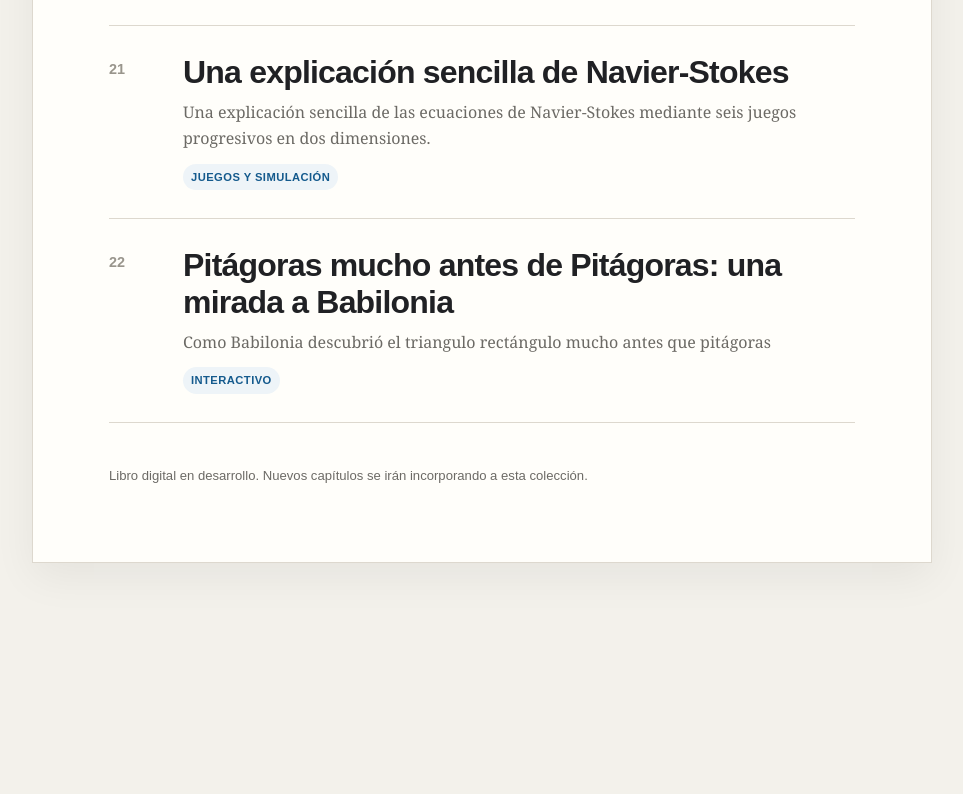
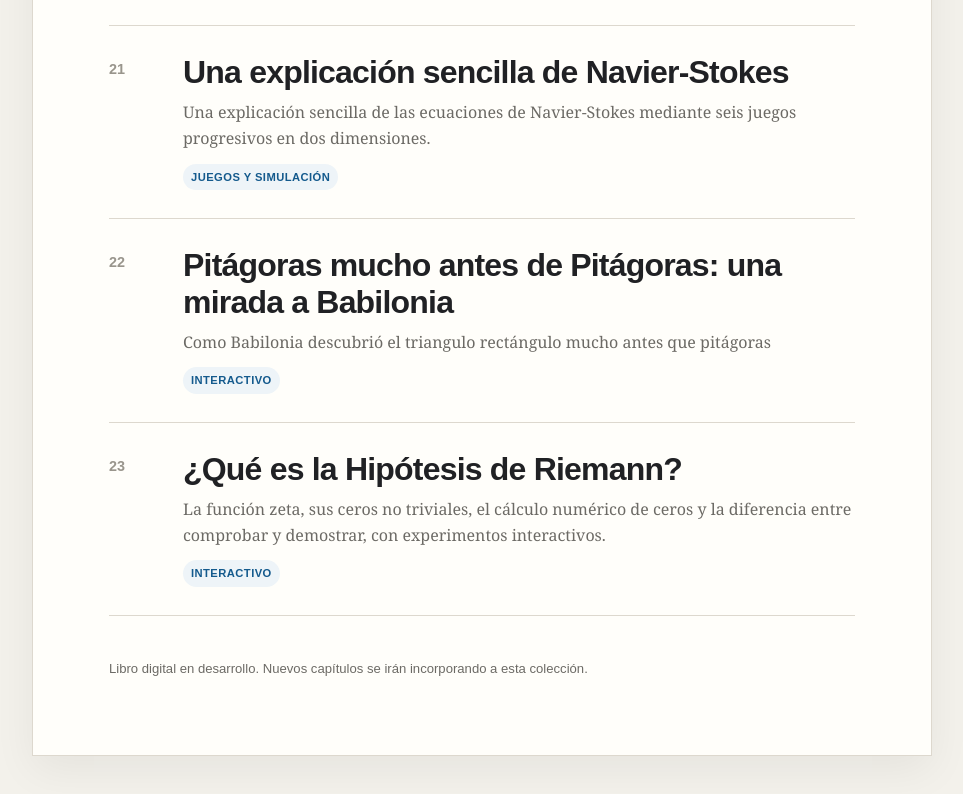
Before and after one commit to tomascenfo/Logica-de-las-Cosas, a plain HTML site: page docs/index.html in a window 1280 px wide. Shown: the part 4916-5710 px from the top of the page, without its empty margins (158-1121 px from the left). Before the commit the page ends 5527 px from the top, so only its background shows below. Drawn offline with Linux system fonts and the light colour scheme.

Commit message:
Actualizar índice y llms.txt con el capítulo 23 (Riemann)

```diff
--- a/docs/index.html
+++ b/docs/index.html
@@ -66,6 +66,16 @@
     <span class="tag">Interactivo</span>
   </div>
 </a>
+<a class="capitulo" href="./riemann/">
+  <div class="numero">23</div>
+  <div>
+    <h2>¿Qué es la Hipótesis de Riemann?</h2>
+    <p>
+      La función zeta, sus ceros no triviales, el cálculo numérico de ceros y la diferencia entre comprobar y demostrar, con experimentos interactivos.
+    </p>
+    <span class="tag">Interactivo</span>
+  </div>
+</a>
 
 </section>
 <footer>Libro digital en desarrollo. Nuevos capítulos se irán incorporando a esta colección.</footer>
```
Also changed, not shown: docs/llms.txt.
